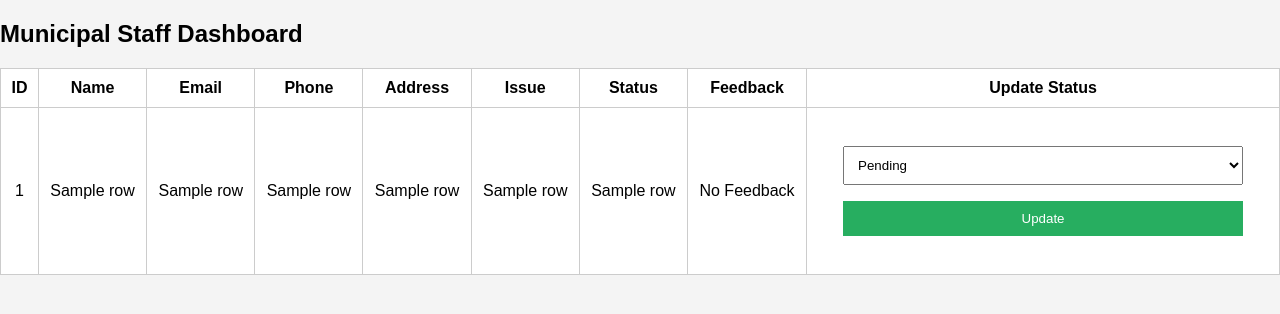
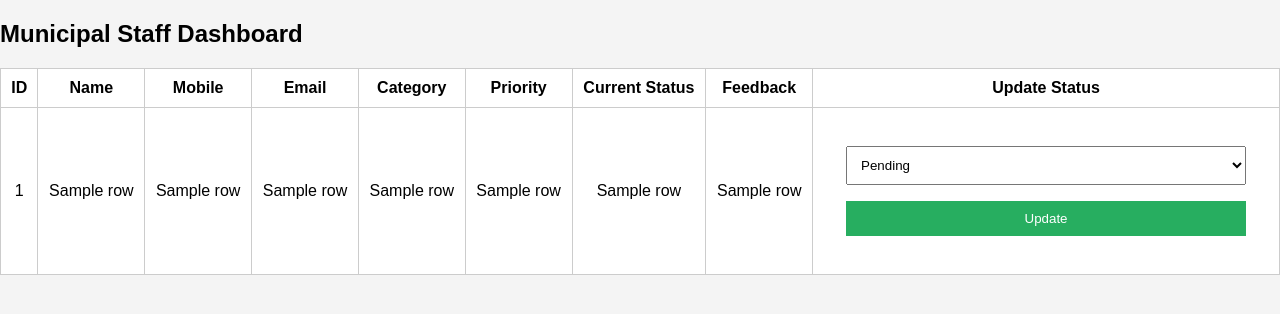
Before and after one commit to autianushka2008-dot/MunicipalComplaintSystem, a Flask app: template templates/staff_dashboard.html in a window 1280 px wide. Shown: the top 314 px of the page. Run offline with Flask 3, Linux system fonts and the light colour scheme; the template is opened without the code that fills it: most values are stand-ins (such as "Sample title", 1, 10 or a date in 2020).

Commit message:
Update staff_dashboard.html

```diff
--- a/templates/staff_dashboard.html
+++ b/templates/staff_dashboard.html
@@ -9,16 +9,15 @@
 
 <h2>Municipal Staff Dashboard</h2>
 
-<!-- Complaints Table -->
 <table border="1">
 <tr>
 <th>ID</th>
 <th>Name</th>
+<th>Mobile</th>
 <th>Email</th>
-    <th>Phone</th>
-    <th>Address</th>
-    <th>Issue</th>
-    <th>Status</th>
+<th>Category</th>
+<th>Priority</th>
+<th>Current Status</th>
 <th>Feedback</th>
 <th>Update Status</th>
 </tr>
@@ -31,28 +30,21 @@
 <td>{{ row[3] }}</td>
 <td>{{ row[4] }}</td>
 <td>{{ row[5] }}</td>
+<td>{{ row[8] }}</td>
+<td>{{ row[9] }}</td>
 
-    <!-- Current status -->
-    <td>{{ row[6] }}</td>
-
-    <!-- Feedback -->
-    <td>{{ row[7] if row[7] else 'No Feedback' }}</td>
-
-    <!-- Status update form -->
+<!-- Status Update Form -->
 <td>
-        <form action="/update_status/{{ row[0] }}" method="post">
+<form action="/update_status/{{ row[0] }}" method="POST">
   <select name="status">
-                <option {% if row[6]=='Pending' %}selected{% endif %}>Pending</option>
-                <option {% if row[6]=='In Progress' %}selected{% endif %}>In Progress</option>
-                <option {% if row[6]=='Completed' %}selected{% endif %}>Completed</option>
+    <option value="Pending" {% if row[8]=='Pending' %}selected{% endif %}>Pending</option>
+    <option value="In Progress" {% if row[8]=='In Progress' %}selected{% endif %}>In Progress</option>
+    <option value="Completed" {% if row[8]=='Completed' %}selected{% endif %}>Completed</option>
   </select>
   <button type="submit">Update</button>
 </form>
 </td>
+
 </tr>
 {% endfor %}
-
 </table>
-
-</body>
-</html>
```
Lines whose indentation alone changed are shown as unchanged.
